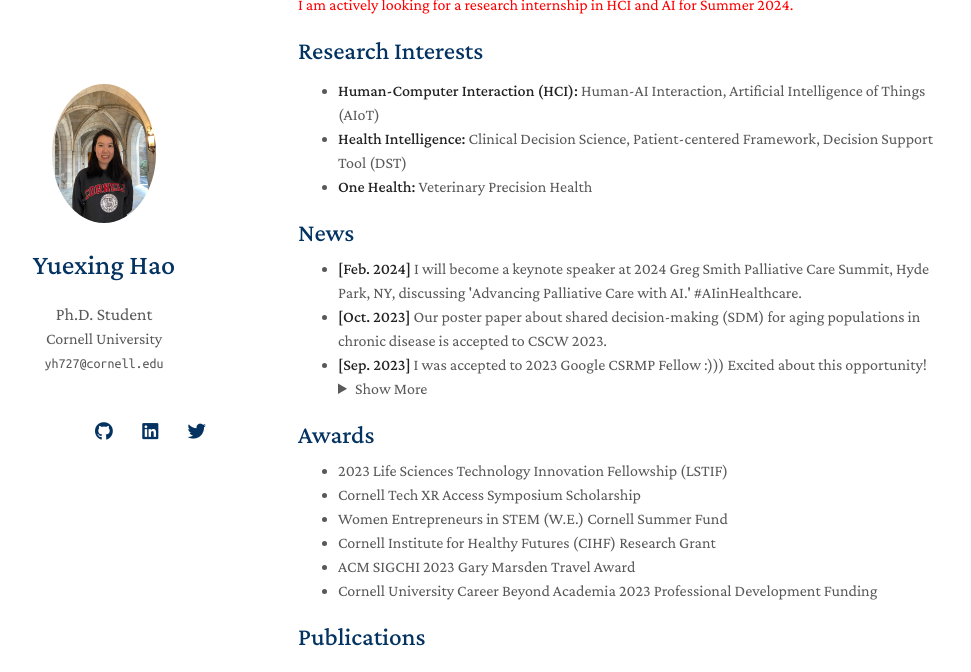
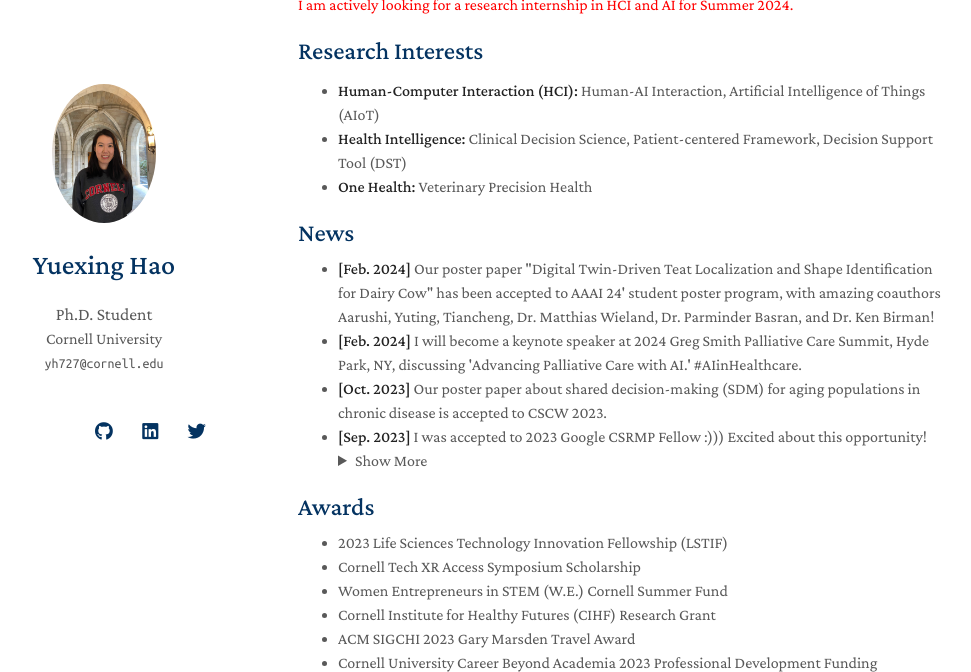
Before and after one commit to YuexingHao/Yuexing-Hao, a Jekyll site: the page built from index.md, in a window 1280 px wide and 900 px high, scrolled down 344 px, cut to the strip 0-672 px from the top of the window. Shown: the whole strip, without its empty margins (172-1143 px from the left). Built offline with Jekyll 4.4.1, drawn with Linux system fonts in a browser that asks for light colours; nearby versions of some CDN libraries; a style sheet for code colours, icons or effects is not loaded; our own code applies the rules of GitHub Pages for plain Markdown files.

Commit message:
Update news.md

```diff
--- a/_includes/news.md
+++ b/_includes/news.md
@@ -1,6 +1,7 @@
 <h2 style="margin: 20px 0px 10px;">News</h2>
 
 <ul>
+<li><strong>[Feb. 2024]</strong> Our poster paper "Digital Twin-Driven Teat Localization and Shape Identification for Dairy Cow" has been accepted to AAAI 24' student poster program, with amazing coauthors Aarushi, Yuting, Tiancheng, Dr. Matthias Wieland, Dr. Parminder Basran, and Dr. Ken Birman!</li>
 <li><strong>[Feb. 2024]</strong> I will become a keynote speaker at 2024 Greg Smith Palliative Care Summit, Hyde Park, NY, discussing 'Advancing Palliative Care with AI.' #AIinHealthcare.</li>
 <li><strong>[Oct. 2023]</strong> Our poster paper about shared decision-making (SDM) for aging populations in chronic disease is accepted to CSCW 2023.</li>
 <li><strong>[Sep. 2023]</strong> I was accepted to 2023 Google CSRMP Fellow :))) Excited about this opportunity!  </li>
```
